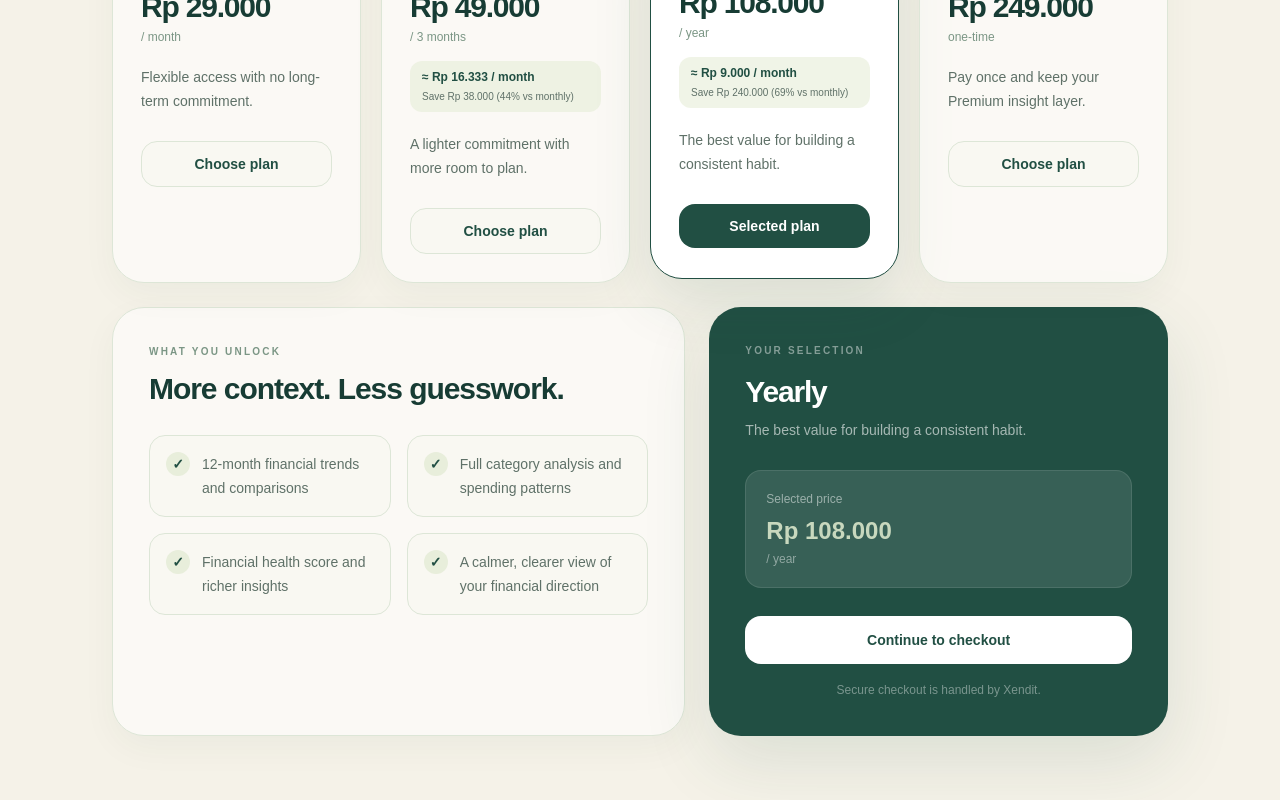
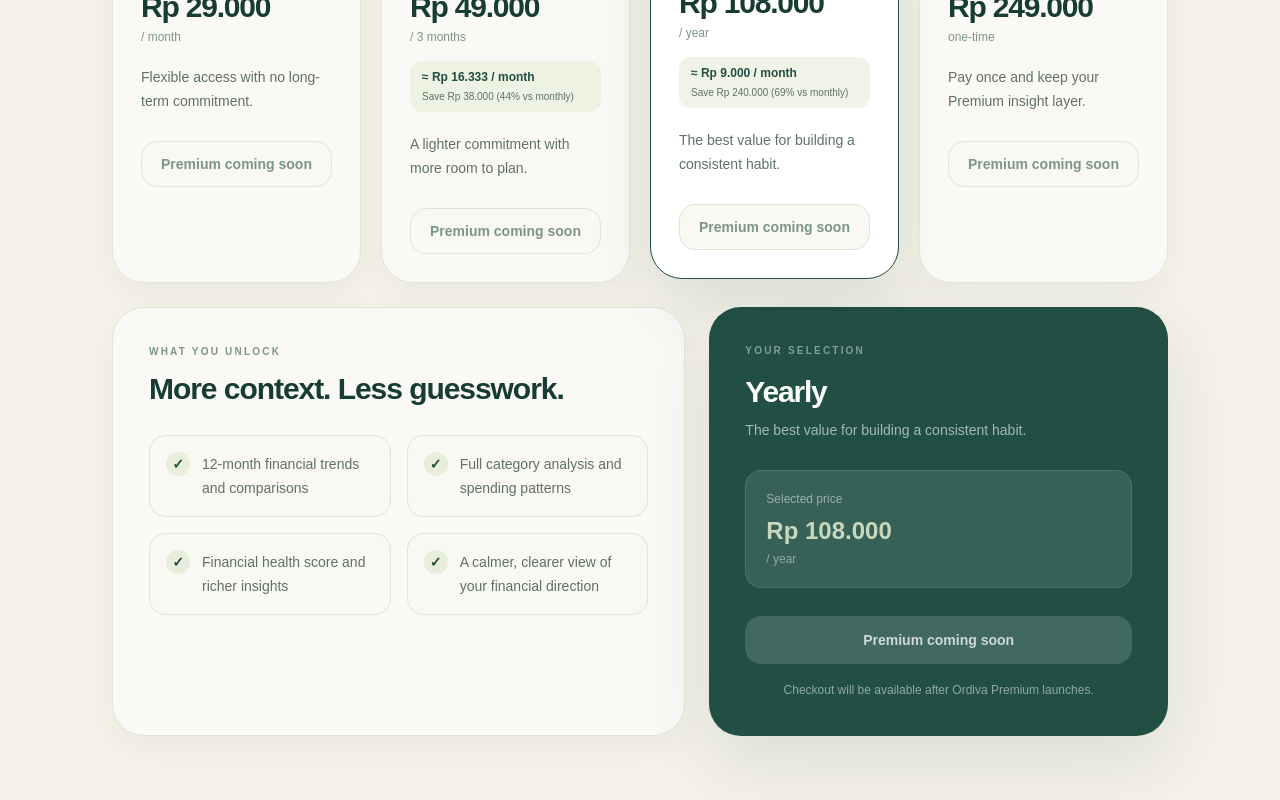
Before and after one commit to mesdsky/ordiva, a Next.js app: page /pricing in a window 1280 px wide. Shown: the part 644-1444 px from the top of the page. Built offline with nearby package versions, Linux system fonts and the light colour scheme.

Commit message:
fix coming soon premium

```diff
--- a/src/app/api/billing/checkout/route.ts
+++ b/src/app/api/billing/checkout/route.ts
@@ -28,6 +28,8 @@ const PLANS = {
 
 type PlanId = keyof typeof PLANS;
 
+const PREMIUM_BILLING_ENABLED = process.env.PREMIUM_BILLING_ENABLED === "true";
+
 function isPlanId(value: unknown): value is PlanId {
   return typeof value === "string" && value in PLANS;
 }
@@ -48,6 +50,13 @@ function getGivenNames(user: {
 }
 
 export async function POST(request: Request) {
+  if (!PREMIUM_BILLING_ENABLED) {
+    return NextResponse.json(
+      { error: "Premium checkout is coming soon" },
+      { status: 503 }
+    );
+  }
+
   try {
     const supabase = await createClient();
     const {
--- a/src/app/billing/page.tsx
+++ b/src/app/billing/page.tsx
@@ -97,9 +97,9 @@ export default function BillingPage() {
             <div className="min-w-0">
               <p className="text-[10px] font-semibold uppercase tracking-[0.2em] text-[#7B9685]">Current access</p>
               <h2 className="mt-3 break-words text-3xl font-semibold tracking-[-0.04em]">{isPremium ? "Ordiva Premium" : "Ordiva Free"}</h2>
-              <p className="mt-2 max-w-xl text-sm leading-6 text-[#7B9685]">{isPremium ? "Your account has Premium access. The webhook-confirmed entitlement below is the source of truth for billing access." : "Track your finances with the core Ordiva experience. Upgrade when you want deeper trends and financial intelligence."}</p>
+              <p className="mt-2 max-w-xl text-sm leading-6 text-[#7B9685]">{isPremium ? "Your account has Premium access. The webhook-confirmed entitlement below is the source of truth for billing access." : "Track your finances with the core Ordiva experience. Premium upgrades are currently coming soon. Your core Ordiva experience remains available."}</p>
             </div>
-            {!isPremium && <Link href="/pricing" className="inline-flex w-full shrink-0 items-center justify-center rounded-2xl bg-[#214F43] px-5 py-3 text-center text-sm font-semibold text-white transition hover:bg-[#173C34] sm:w-auto">View Premium plans</Link>}
+            {!isPremium && <span className="inline-flex w-full shrink-0 items-center justify-center rounded-2xl border border-[#C8D8BE] bg-[#E8EEDB]/70 px-5 py-3 text-center text-sm font-semibold text-[#5F7168] sm:w-auto">Premium coming soon</span>}
           </div>
 
           {activeEntitlement && (
--- a/src/app/pricing/page.tsx
+++ b/src/app/pricing/page.tsx
@@ -1,7 +1,6 @@
 "use client";
 
 import Link from "next/link";
-import { useState } from "react";
 import { PremiumBadge } from "@/components/Premium";
 
 type PlanId = "monthly" | "three-months" | "yearly" | "lifetime";
@@ -66,35 +65,7 @@ function formatIDR(amount: number) {
 }
 
 export default function PricingPage() {
-  const [selectedPlan, setSelectedPlan] = useState<PlanId>("yearly");
-  const [checkoutLoading, setCheckoutLoading] = useState(false);
-  const [checkoutError, setCheckoutError] = useState("");
-  const selected = plans.find((plan) => plan.id === selectedPlan) ?? plans[2];
-
-  async function handleCheckout() {
-    setCheckoutLoading(true);
-    setCheckoutError("");
-
-    try {
-      const response = await fetch("/api/billing/checkout", {
-        method: "POST",
-        headers: { "Content-Type": "application/json" },
-        body: JSON.stringify({ planId: selected.id }),
-      });
-      const body = await response.json().catch(() => null);
-
-      if (!response.ok || !body?.checkoutUrl) {
-        throw new Error(body?.error || "Unable to start checkout.");
-      }
-
-      window.location.assign(body.checkoutUrl);
-    } catch (error) {
-      setCheckoutError(
-        error instanceof Error ? error.message : "Unable to start checkout."
-      );
-      setCheckoutLoading(false);
-    }
-  }
+  const selected = plans[2];
 
   return (
     <main className="min-h-screen overflow-x-hidden bg-[#F5F2E8] text-[#173C34]">
@@ -130,7 +101,7 @@ export default function PricingPage() {
       <section className="mx-auto w-full max-w-6xl px-4 py-12 sm:px-6 md:px-12 md:py-16">
         <div className="grid min-w-0 gap-5 md:grid-cols-2 xl:grid-cols-4">
           {plans.map((plan) => {
-            const isSelected = selectedPlan === plan.id;
+            const isSelected = plan.id === selected.id;
 
             return (
               <article
@@ -165,18 +136,9 @@ export default function PricingPage() {
                 )}
 
                 <p className="mt-5 min-h-12 text-sm leading-6 text-[#5F7168]">{plan.description}</p>
-                <button
-                  type="button"
-                  aria-pressed={isSelected}
-                  onClick={() => setSelectedPlan(plan.id)}
-                  className={`mt-7 w-full rounded-2xl px-4 py-3 text-sm font-semibold transition ${
-                    isSelected
-                      ? "bg-[#214F43] text-white hover:bg-[#173C34]"
-                      : "border border-[#DDE6D7] bg-[#F9F8F2] text-[#214F43] hover:bg-[#E8EEDB]"
-                  }`}
-                >
-                  {isSelected ? "Selected plan" : "Choose plan"}
-                </button>
+                <div className="mt-7 w-full rounded-2xl border border-[#DDE6D7] bg-[#F9F8F2] px-4 py-3 text-center text-sm font-semibold text-[#7B9685]">
+                  Premium coming soon
+                </div>
               </article>
             );
           })}
@@ -206,16 +168,10 @@ export default function PricingPage() {
               <p className="mt-1 text-xs text-white/45">{selected.period}</p>
             </div>
 
-            <button
-              type="button"
-              onClick={handleCheckout}
-              disabled={checkoutLoading}
-              className="mt-7 w-full rounded-2xl bg-white px-5 py-3.5 text-sm font-semibold text-[#214F43] transition hover:bg-[#E8EEDB] disabled:cursor-wait disabled:opacity-60"
-            >
-              {checkoutLoading ? "Opening secure checkout..." : "Continue to checkout"}
-            </button>
-            {checkoutError && <p className="mt-3 break-words text-center text-xs leading-5 text-[#F9C4C4]">{checkoutError}</p>}
-            <p className="mt-4 text-center text-xs leading-5 text-white/40">Secure checkout is handled by Xendit.</p>
+            <div className="mt-7 w-full rounded-2xl bg-white/15 px-5 py-3.5 text-center text-sm font-semibold text-white/75">
+              Premium coming soon
+            </div>
+            <p className="mt-4 text-center text-xs leading-5 text-white/50">Checkout will be available after Ordiva Premium launches.</p>
           </section>
         </div>
       </section>
--- a/src/components/Premium.tsx
+++ b/src/components/Premium.tsx
@@ -1,6 +1,5 @@
 "use client";
 
-import { useRouter } from "next/navigation";
 import { PREMIUM_COPY } from "@/lib/premium";
 
 export function PremiumBadge({ className = "" }: { className?: string }) {
@@ -70,8 +69,6 @@ export function PremiumModal({
   open: boolean;
   onClose: () => void;
 }) {
-  const router = useRouter();
-
   if (!open) return null;
 
   return (
@@ -118,13 +115,10 @@ export function PremiumModal({
 
           <button
             type="button"
-            onClick={() => {
-              onClose();
-              router.push("/pricing");
-            }}
+            onClick={onClose}
             className="mt-6 w-full rounded-full bg-[#214F43] px-5 py-3.5 text-sm font-semibold text-white transition-[transform,background-color] hover:-translate-y-0.5 hover:bg-[#173C34]"
           >
-            View plans
+            {PREMIUM_COPY.button}
           </button>
         </div>
       </div>
--- a/src/lib/premium.ts
+++ b/src/lib/premium.ts
@@ -18,6 +18,6 @@ export const PREMIUM_COPY = {
   description:
     "Go beyond tracking. Get richer trends, comparisons, and intelligence built around your financial data.",
   comingSoon:
-    "Explore the plans available for Ordiva Premium. Checkout will be available soon.",
-  button: "View Premium plans",
+    "Ordiva Premium is coming soon. Checkout is not available yet.",
+  button: "Got it",
 } as const;
```
